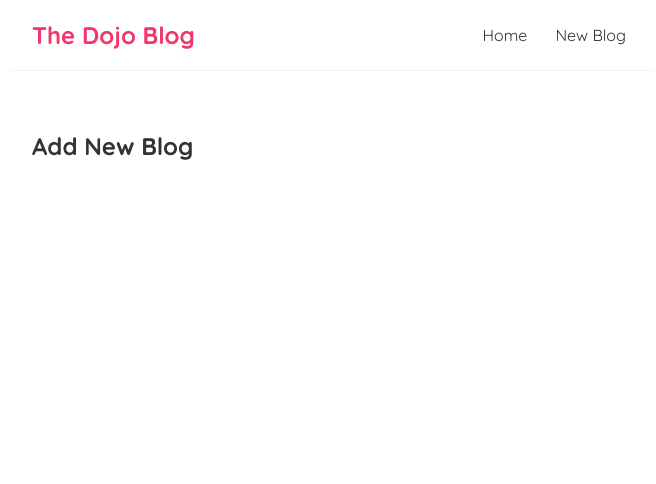
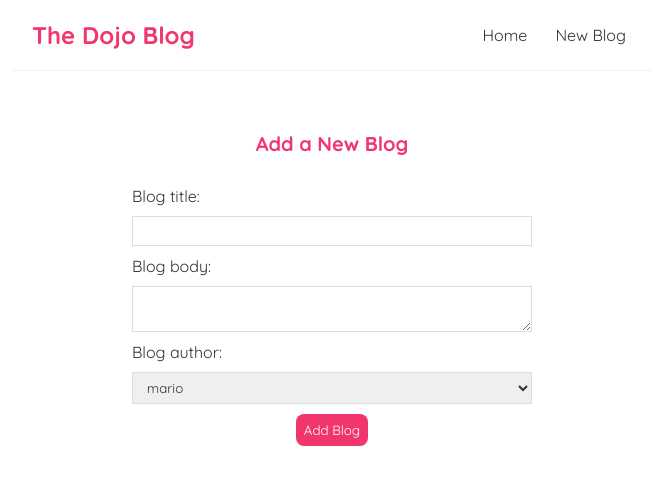
Before and after one commit to mohammedafsalk/BlogApp-react, a React (Create React App) app: page /create in a window 1280 px wide. Shown: the top 484 px of the page, without its empty margins (308-964 px from the left). Built offline with nearby package versions, Linux system fonts and the light colour scheme.

Commit message:
adding a new item added

```diff
--- a/src/App.css
+++ b/src/App.css
@@ -59,3 +59,45 @@
 .blog-details div {
   margin: 20px 0;
 }
+.blog-details button {
+  background: #f1356d;
+  color: #fff;
+  border: 0;
+  padding: 8px;
+  border-radius: 8px;
+  cursor: pointer;
+}
+
+/* create new blog form */
+.create {
+  max-width: 400px;
+  margin: 0 auto;
+  text-align: center;
+}
+.create label {
+  text-align: left;
+  display: block;
+}
+.create h2 {
+  font-size: 20px;
+  color: #f1356d;
+  margin-bottom: 30px;
+}
+.create input,
+.create textarea,
+.create select {
+  width: 100%;
+  padding: 6px 10px;
+  margin: 10px 0;
+  border: 1px solid #ddd;
+  box-sizing: border-box;
+  display: block;
+}
+.create button {
+  background: #f1356d;
+  color: #fff;
+  border: 0;
+  padding: 8px;
+  border-radius: 8px;
+  cursor: pointer;
+}
--- a/src/Components/Create.js
+++ b/src/Components/Create.js
@@ -1,10 +1,53 @@
+import { useState } from "react";
 
 function Create() {
+  const [title, setTitle] = useState("");
+  const [body, setBody] = useState("");
+  const [author, setAuthor] = useState("");
+  const [pending,isPending] = useState(false)
+
+  const submithandler = (e) => {
+    e.preventDefault();
+    const blog = { title, body, author };
+    isPending(true)
+
+    fetch("http://localhost:8000/blogs", {
+      method: "POST",
+      headers: { "Content-Type": "application/json" },
+      body: JSON.stringify(blog),
+    }).then(() => {
+      console.log("new blog added");
+      isPending(false)
+    });
+  };
+
   return (
     <div className="create">
-        <h2>Add New Blog</h2>
+      <h2>Add a New Blog</h2>
+      <form onSubmit={submithandler}>
+        <label>Blog title:</label>
+        <input
+          type="text"
+          value={title}
+          onChange={(e) => setTitle(e.target.value)}
+          required
+        />
+        <label>Blog body:</label>
+        <textarea
+          value={body}
+          onChange={(e) => setBody(e.target.value)}
+          required
+        ></textarea>
+        <label>Blog author:</label>
+        <select value={author} onChange={(e) => setAuthor(e.target.value)}>
+          <option value="mario">mario</option>
+          <option value="yoshi">yoshi</option>
+        </select>
+        {!pending && <button>Add Blog</button>}
+        {pending && <button disabled>Adding..</button>}
+      </form>
     </div>
-  )
+  );
 }
 
-export default Create
+export default Create;
```
